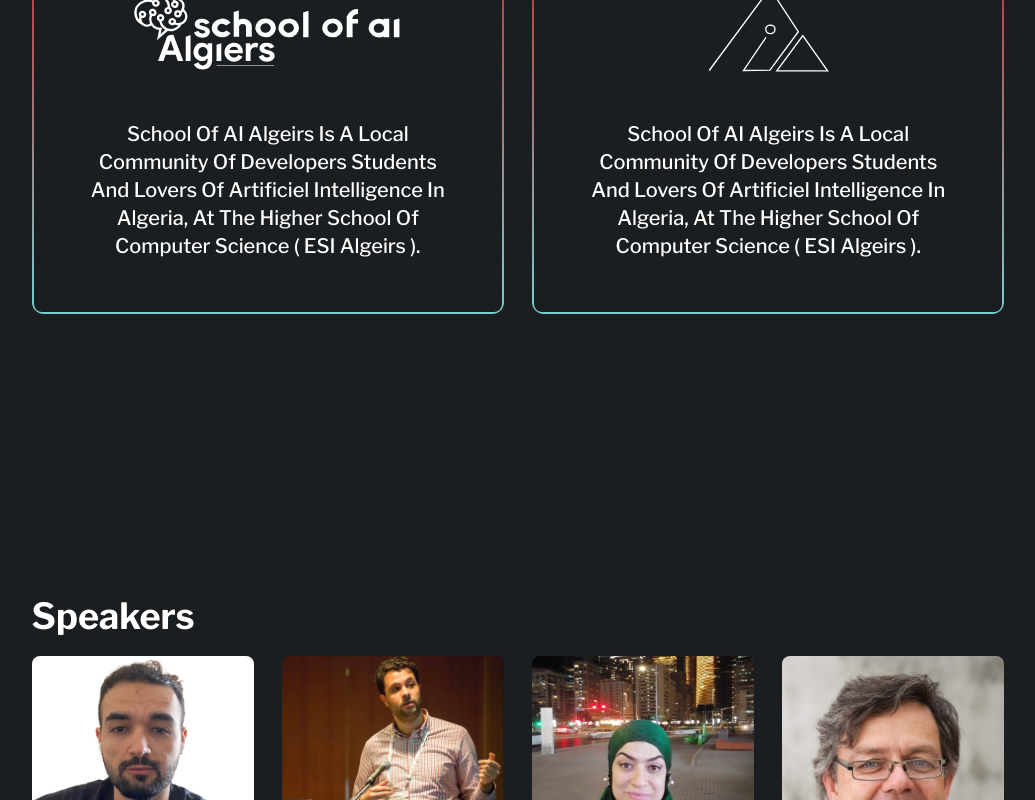
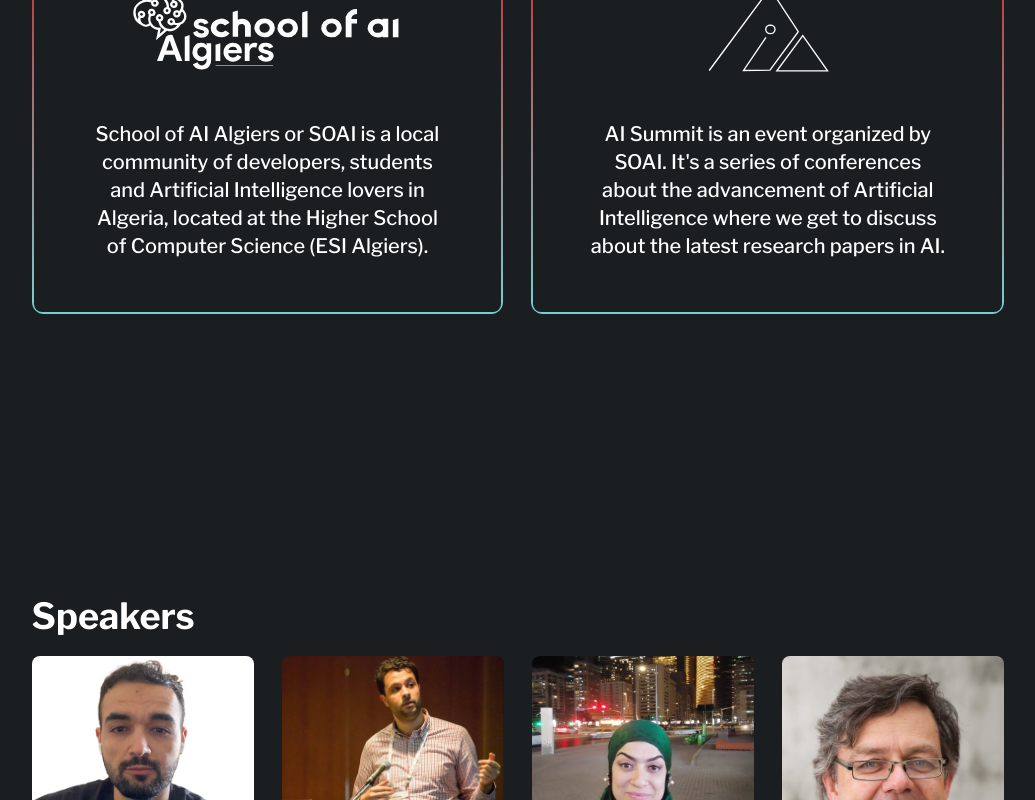
Before and after one commit to MarouaneBenbetka/AI-Summit, a React (Vite) app: page / in a window 1280 px wide. Shown: the part 1140-1940 px from the top of the page, without its empty margins (122-1157 px from the left). Built offline with nearby package versions, Linux system fonts and the light colour scheme.

Commit message:
Update about content

```diff
--- a/src/components/about/about_element.jsx
+++ b/src/components/about/about_element.jsx
@@ -1,9 +1,9 @@
 const About_element = ({ img_div, paragraph }) => {
   return (
-		<div className="rounded-xl   mx-auto  bg-gradient-to-t p-[2px] from-blue to-red">
+    <div className="rounded-xl mx-auto bg-gradient-to-t p-[2px] from-blue to-red">
       <div className="flex flex-col justify-between items-center h-full bg-dark text-white rounded-lg p-2 ">
         {img_div}
-				<p className="text-center px-11 mb-11 font-medium text-xl capitalize  ">
+        <p className="text-center px-11 mb-11 font-medium text-xl">
           {paragraph}
         </p>
       </div>
--- a/src/data/data.jsx
+++ b/src/data/data.jsx
@@ -149,7 +149,7 @@ export const contactInfos = [
     name: "Place",
     icon: <RiMapPin2Fill size={20}></RiMapPin2Fill>,
     content:
-      "Higher National School of Computer Science (ESI - Alger) Oued Smar, Alger",
+      "Higher National School of Computer Science (ESI) Oued Smar, Algiers",
   },
   {
     href: "mailto:schoolofai.algiers@esi.dz",
@@ -167,24 +167,24 @@ export const contactInfos = [
 
 export const faq = [
   {
-    question: "What is artificial intelligence ?",
+    question: "When will AI Summit be ?",
     answer:
-      "School Of AI Algeirs Is A Local Community Of Developers Students And Lovers Of Artificiel Intelligence In Algeria, At The Higher School Of Computer Science ( ESI Algeirs ).",
+      "On Friday 16th December online and Saturday 17th December in-person.",
   },
   {
-    question: "What is artificial intelligence ?",
+    question: "Where will it take place ?",
     answer:
-      "School Of AI Algeirs Is A Local Community Of Developers Students And Lovers Of Artificiel Intelligence In Algeria, At The Higher School Of Computer Science ( ESI Algeirs ).",
+      "The in-person side of the event will take place at the Higher National School for Artificial Intelligence (ENSIA).",
   },
   {
-    question: "What is artificial intelligence ?",
+    question: "Who can participate ?",
     answer:
-      "School Of AI Algeirs Is A Local Community Of Developers Students And Lovers Of Artificiel Intelligence In Algeria, At The Higher School Of Computer Science ( ESI Algeirs ).",
+      "Everyone is welcome to attend the AI Summit talks either on Friday or Saturday.",
   },
   {
-    question: "What is artificial intelligence ?",
+    question: "How can I register ?",
     answer:
-      "School Of AI Algeirs Is A Local Community Of Developers Students And Lovers Of Artificiel Intelligence In Algeria, At The Higher School Of Computer Science ( ESI Algeirs ).",
+      "Click on the register button on the top right corner of the website and fill the form.",
   },
 ];
 
--- a/src/sections/About.jsx
+++ b/src/sections/About.jsx
@@ -5,26 +5,19 @@ const About = () => {
   return (
     <section
       id="about"
-			className="px-8 sm:px-20 lg:px-[12vw] min-h-screen mb-16 pt-20 mx-auto flex flex-col justify-center "
+      className="px-8 sm:px-20 lg:px-[12vw] min-h-screen mb-16 pt-20 mx-auto flex flex-col justify-center"
     >
       <h1 className="py-3 text-4xl leading-10 font-extrabold text-center md:text-left">
         About
       </h1>
-			<div className="md:flex space-x-0  md:space-x-7 md:space-y-0 space-y-7	">
+      <div className="md:flex space-x-0 md:space-x-7 md:space-y-0 space-y-7">
         <About_element
-					paragraph="School of AI Algeirs is a local community  of developers students and lovers of Artificiel  Intelligence in Algeria, at the higher school  of  computer science ( ESI Algeirs ). "
-					img_div={
-						<img src={soai_logo} className={`mb-4 mt-6 w-72`} />
-					}
+          paragraph="School of AI Algiers or SOAI is a local community of developers, students and Artificial Intelligence lovers in Algeria, located at the Higher School of Computer Science (ESI Algiers). "
+          img_div={<img src={soai_logo} className={`mb-4 mt-6 w-72`} />}
         />
         <About_element
-					paragraph="School of AI Algeirs is a local community  of developers students and lovers of Artificiel  Intelligence in Algeria, at the higher school  of  computer science ( ESI Algeirs ). "
-					img_div={
-						<img
-							src={Ai_sumit_logo}
-							className={`mb-4 mt-12 w-32`}
-						/>
-					}
+          paragraph="AI Summit is an event organized by SOAI. It's a series of conferences about the advancement of Artificial Intelligence where we get to discuss about the latest research papers in AI."
+          img_div={<img src={Ai_sumit_logo} className={`mb-4 mt-12 w-32`} />}
         />
       </div>
     </section>
```
Lines whose indentation alone changed are shown as unchanged.
